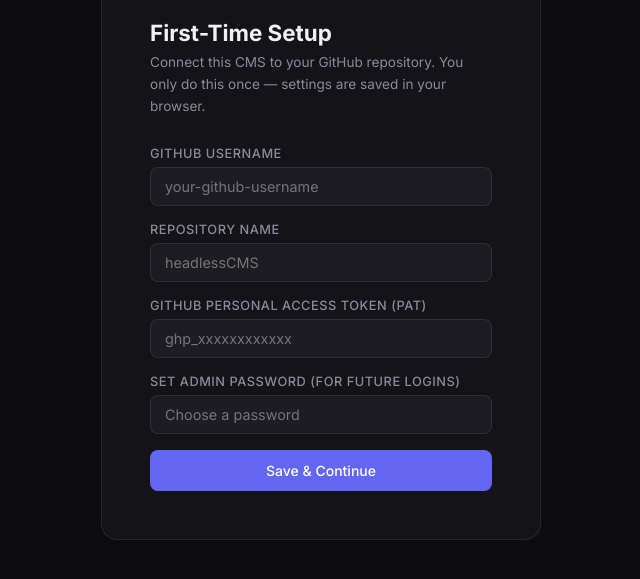
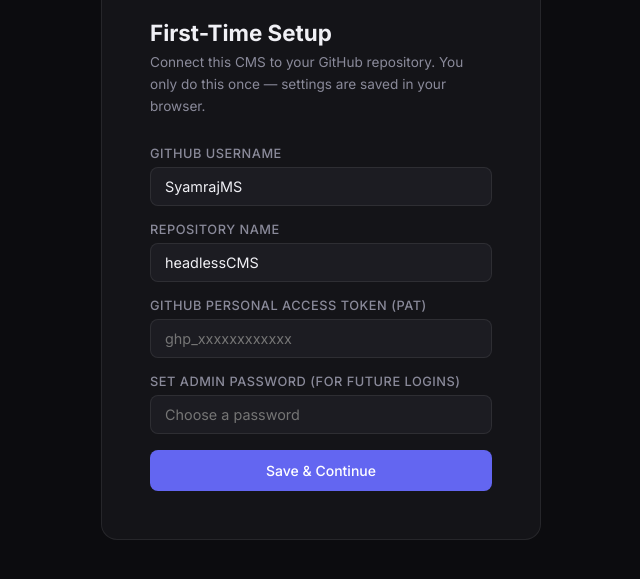
Before and after one commit to SyamrajMS/headlessCMS, a plain HTML site: page admin.html in a window 1280 px wide. Shown: the part 181-760 px from the top of the page, without its empty margins (319-959 px from the left). Drawn offline with Linux system fonts and the light colour scheme.

Commit message:
Set default values for GitHub username and repo

```diff
--- a/admin.html
+++ b/admin.html
@@ -124,8 +124,8 @@
     <div id="auth-setup">
       <h1 class="auth-title">First-Time Setup</h1>
       <p class="auth-sub">Connect this CMS to your GitHub repository. You only do this once — settings are saved in your browser.</p>
-      <div class="form-group"><label>GitHub Username</label><input id="setup-owner" type="text" placeholder="your-github-username"/></div>
-      <div class="form-group"><label>Repository Name</label><input id="setup-repo" type="text" placeholder="headlessCMS"/></div>
+      <div class="form-group"><label>GitHub Username</label><input id="setup-owner" type="text" value="SyamrajMS" placeholder="your-github-username"/></div>
+      <div class="form-group"><label>Repository Name</label><input id="setup-repo" type="text" value="headlessCMS" placeholder="headlessCMS"/></div>
       <div class="form-group"><label>GitHub Personal Access Token (PAT)</label><input id="setup-pat" type="password" placeholder="ghp_xxxxxxxxxxxx"/></div>
       <div class="form-group"><label>Set Admin Password (for future logins)</label><input id="setup-password" type="password" placeholder="Choose a password"/></div>
       <button class="btn btn-primary btn-full" onclick="doSetup()">Save & Continue</button>
```
